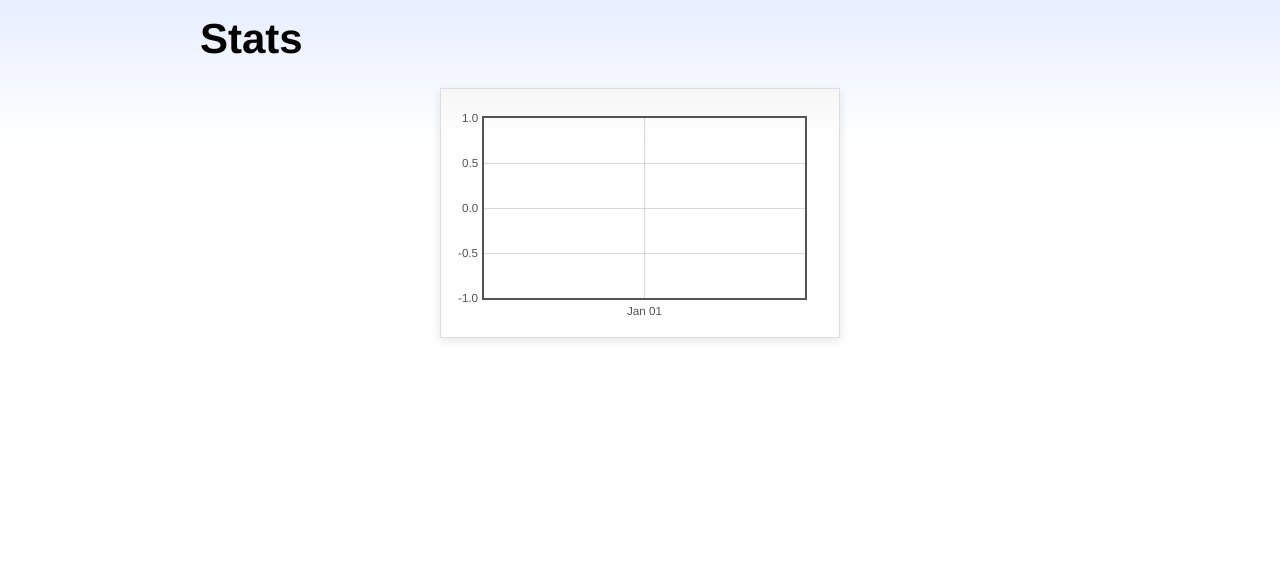
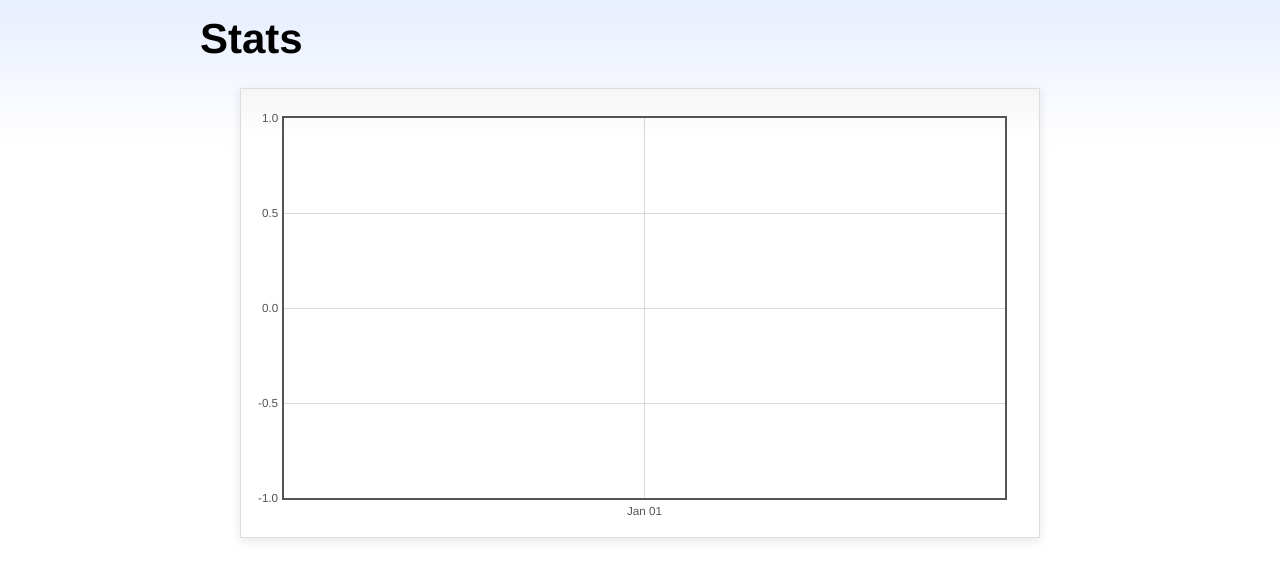
Before and after one commit to BillKeenan/dead-drop-python, a Flask app: template deadWeb/templates/stats.htm in a window 1280 px wide. Shown: the top 580 px of the page. Run offline with Flask 2, Linux system fonts and the light colour scheme; the template is opened without the code that fills it, so the values that code supplies are empty.

Commit message:
some touches on the styling, bigger graph etc..

```diff
--- a/deadWeb/css/stats.css
+++ b/deadWeb/css/stats.css
@@ -67,8 +67,8 @@ input[type=checkbox] {
 
 .demo-container {
 	box-sizing: border-box;
-	width: 400px;
-	height: 250px;
+	width: 800px;
+	height: 450px;
 	padding: 20px 15px 15px 15px;
 	margin: 15px auto 30px auto;
 	border: 1px solid #ddd;
--- a/deadWeb/dead.py
+++ b/deadWeb/dead.py
@@ -33,10 +33,7 @@ class DropHandler:
             import pprint
             pprint.pprint(document)
             dt = datetime(document['_id']['year'],document['_id']['month'],document['_id']['day'])
-            sec = int(dt.strftime('%s'))*1000
-
-            thisData=[sec,document['count']]
-            returnData.append(thisData)
+            returnData.append([int(dt.strftime('%s'))*1000,document['count']])
 
         return returnData
 
--- a/deadWeb/templates/stats.htm
+++ b/deadWeb/templates/stats.htm
@@ -18,7 +18,8 @@
             {   xaxis:
                 {
                     mode: "time",
-                    timeformat: "%b %d"
+                    timeformat: "%b %d",
+                    tickSize: [1, "day"]
                 }
             }
             );
```
